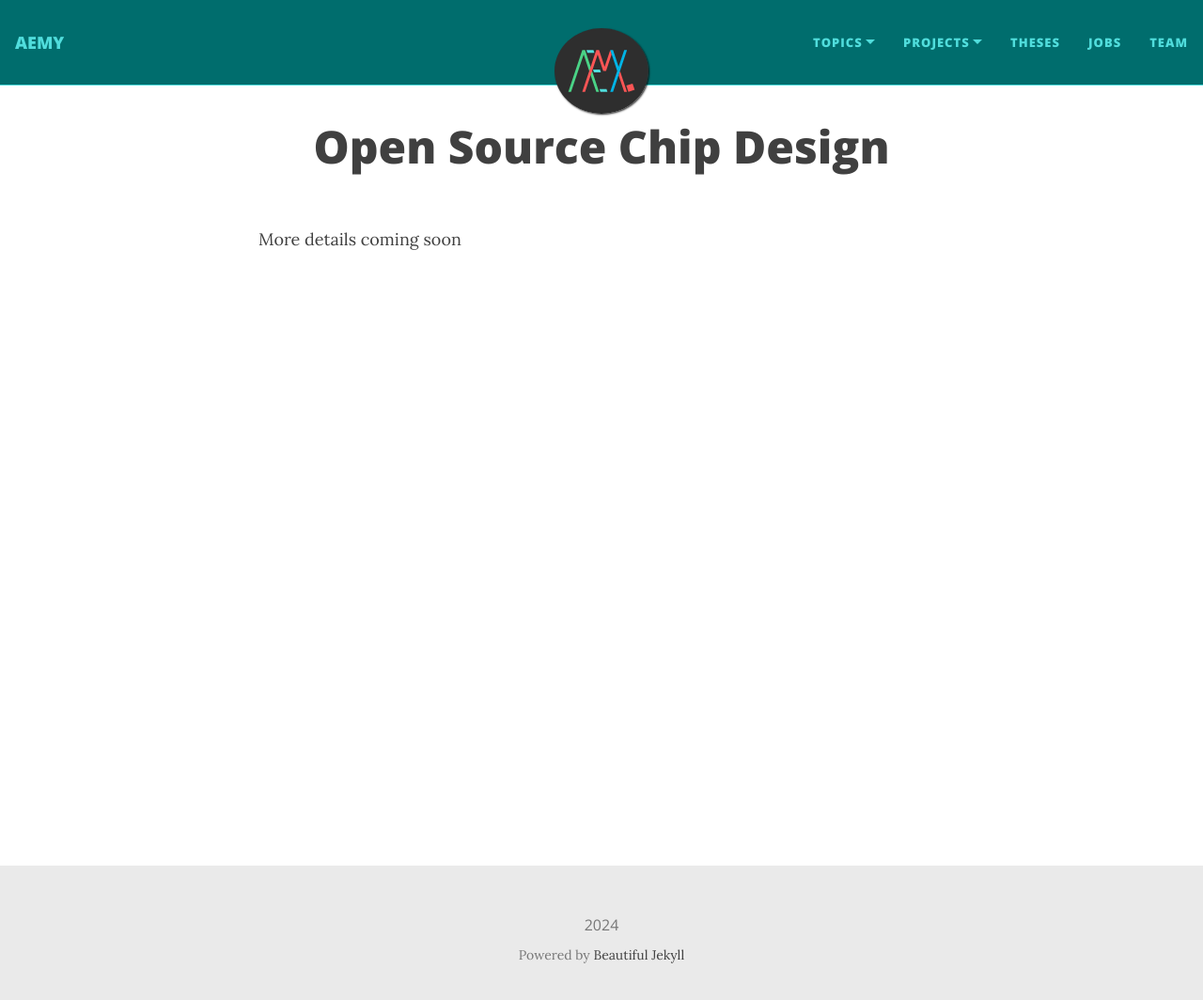
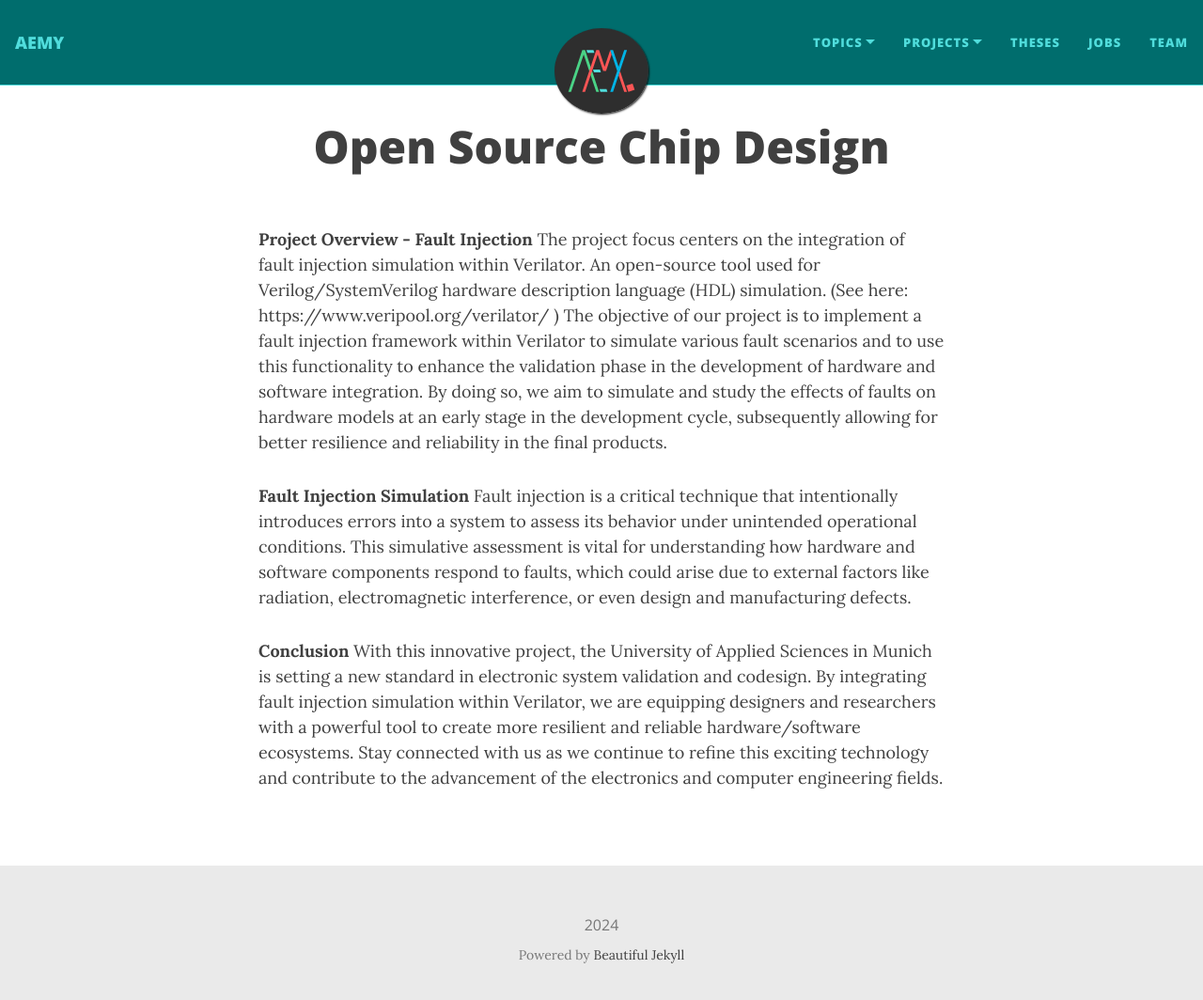
Before and after one commit to hm-aemy/hm-aemy.github.io, a Jekyll site: the page built from topics/open-source-chip-design.md, in a window 1280 px wide and 1077 px high. Shown: the top 1064 px of the window at 94% size. Built offline with Jekyll 4.4.1, drawn with Linux system fonts in a browser that asks for light colours.

Commit message:
Update open-source-chip-design.md
First Draft for Topic open source chip desing

```diff
--- a/topics/open-source-chip-design.md
+++ b/topics/open-source-chip-design.md
@@ -2,5 +2,12 @@
 layout: page
 title: Open Source Chip Design
 ---
+**Project Overview - Fault Injection**
+The project focus centers on the integration of fault injection simulation within Verilator. An open-source tool used for Verilog/SystemVerilog hardware description language (HDL) simulation. (See here: https://www.veripool.org/verilator/ )
+The objective of our project is to implement a fault injection framework within Verilator to simulate various fault scenarios and to use this functionality to enhance the validation phase in the development of hardware and software integration. By doing so, we aim to simulate and study the effects of faults on hardware models at an early stage in the development cycle, subsequently allowing for better resilience and reliability in the final products.
 
-More details coming soon
+  **Fault Injection Simulation**
+  Fault injection is a critical technique that intentionally introduces errors into a system to assess its behavior under unintended operational conditions. This simulative assessment is vital for understanding how hardware and software components respond to faults, which could arise due to external factors like radiation, electromagnetic interference, or even design and manufacturing defects.
+
+  **Conclusion**
+  With this innovative project, the University of Applied Sciences in Munich is setting a new standard in electronic system validation and codesign. By integrating fault injection simulation within Verilator, we are equipping designers and researchers with a powerful tool to create more resilient and reliable hardware/software ecosystems. Stay connected with us as we continue to refine this exciting technology and contribute to the advancement of the electronics and computer engineering fields.
```
